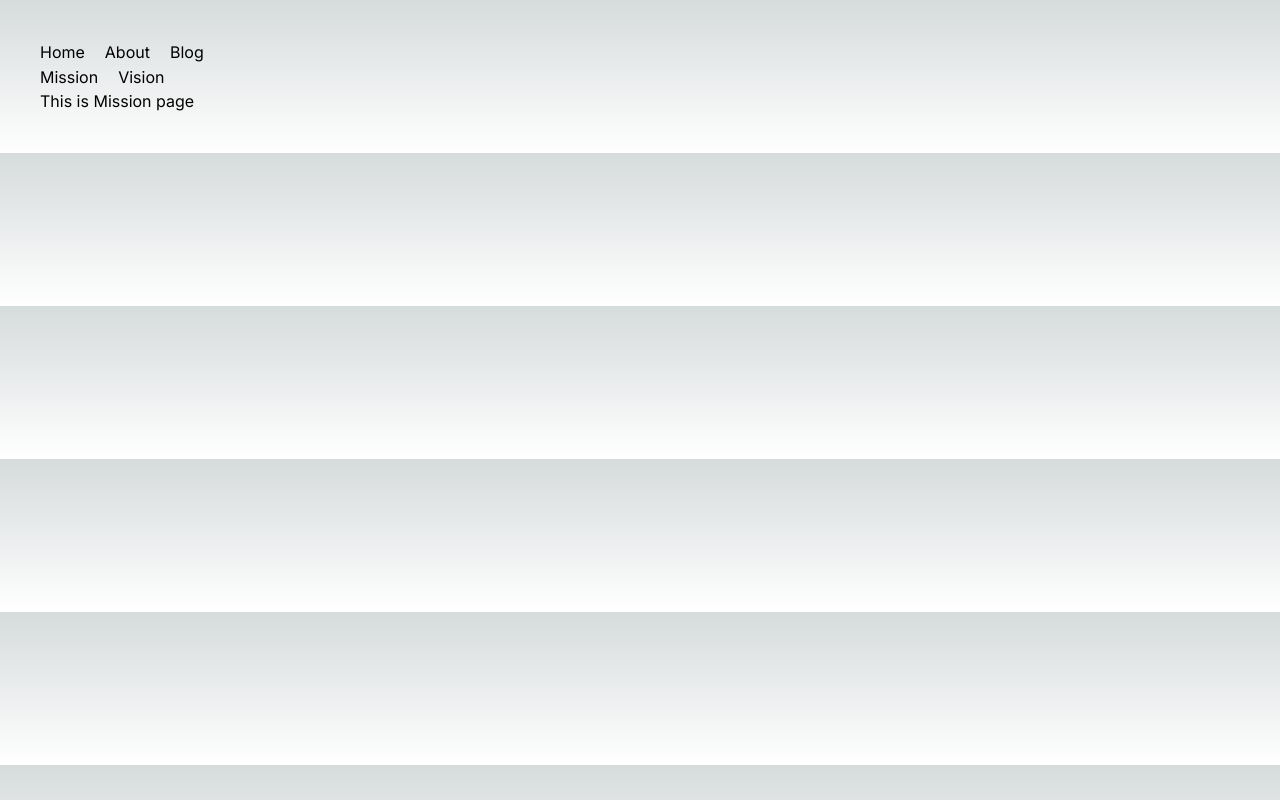
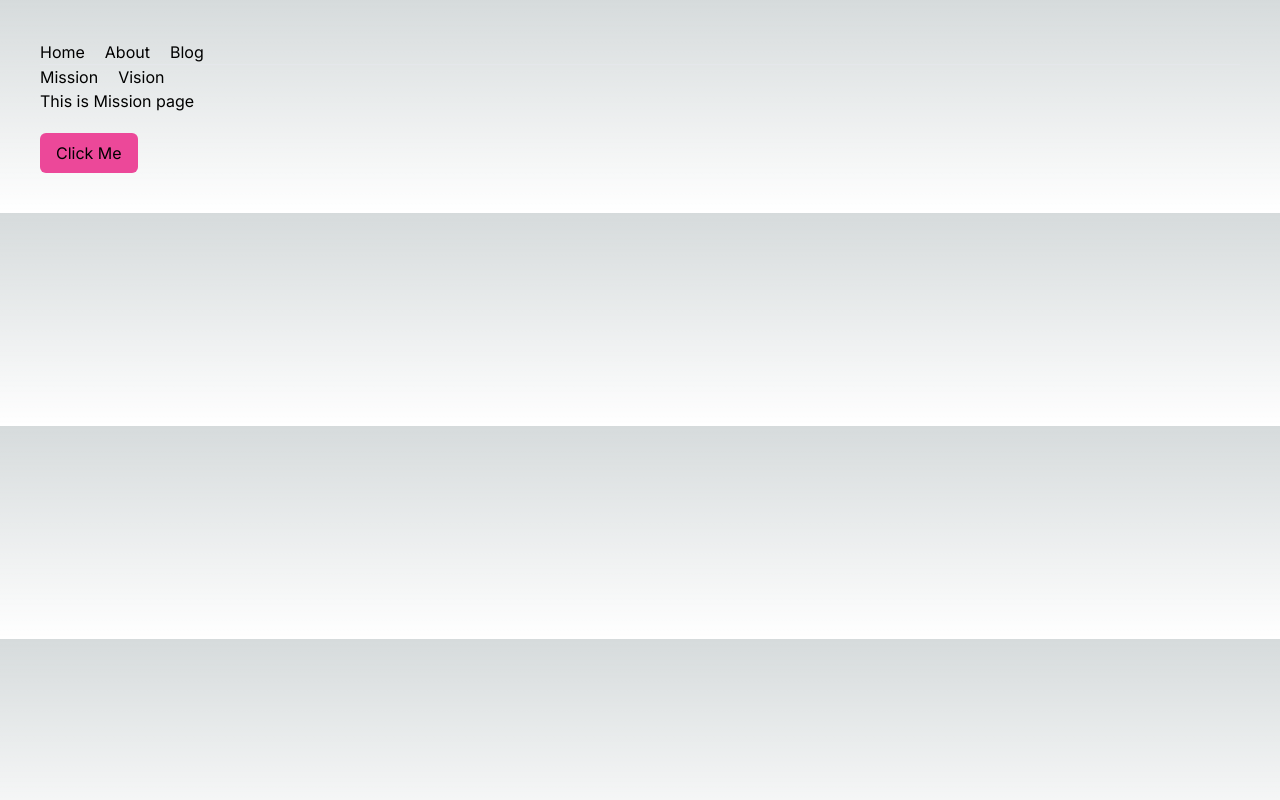
Before and after one commit to imranwebcraft/My-First-Next-JS, a Next.js app: page /about/mission in a window 1280 px wide. Built offline with nearby package versions, Linux system fonts and the light colour scheme.

Commit message:
Understand the concept of server component and client component and where we should use this

```diff
--- a/app/about/mission/page.js
+++ b/app/about/mission/page.js
@@ -1,9 +1,11 @@
+import Button from '@/app/components/Button';
 import React from 'react';
 
 const Mission = () => {
 	return (
 		<div>
 			<span className="mt-10">This is Mission page</span>
+			<Button />
 		</div>
 	);
 };
--- /dev/null
+++ b/app/components/Button.js
@@ -0,0 +1,16 @@
+'use client';
+
+const Button = () => {
+	return (
+		<div>
+			<button
+				onClick={() => console.log('Button Clicked')}
+				className="bg-pink-500 px-4 py-2 rounded-md mt-5"
+			>
+				Click Me
+			</button>
+		</div>
+	);
+};
+
+export default Button;
```
Also changed, not shown: jsconfig.json (+5 -5 lines).
